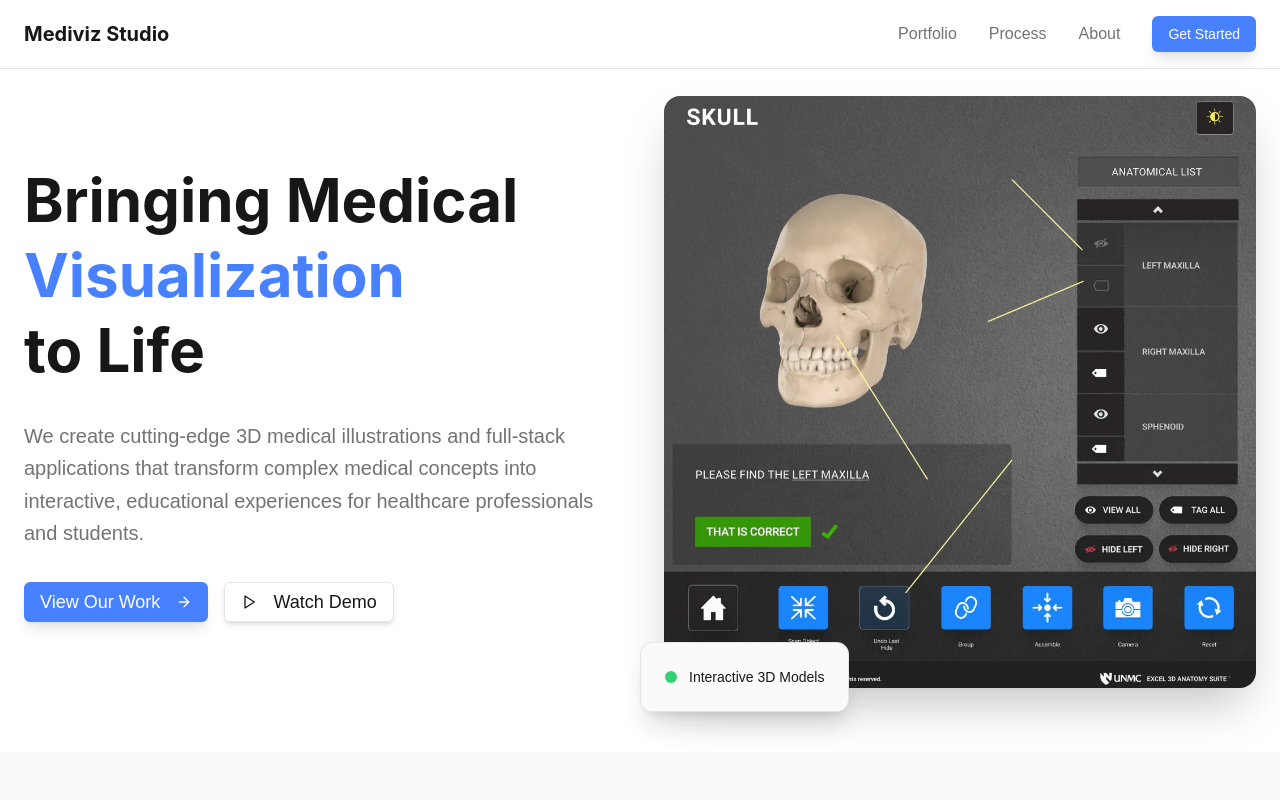
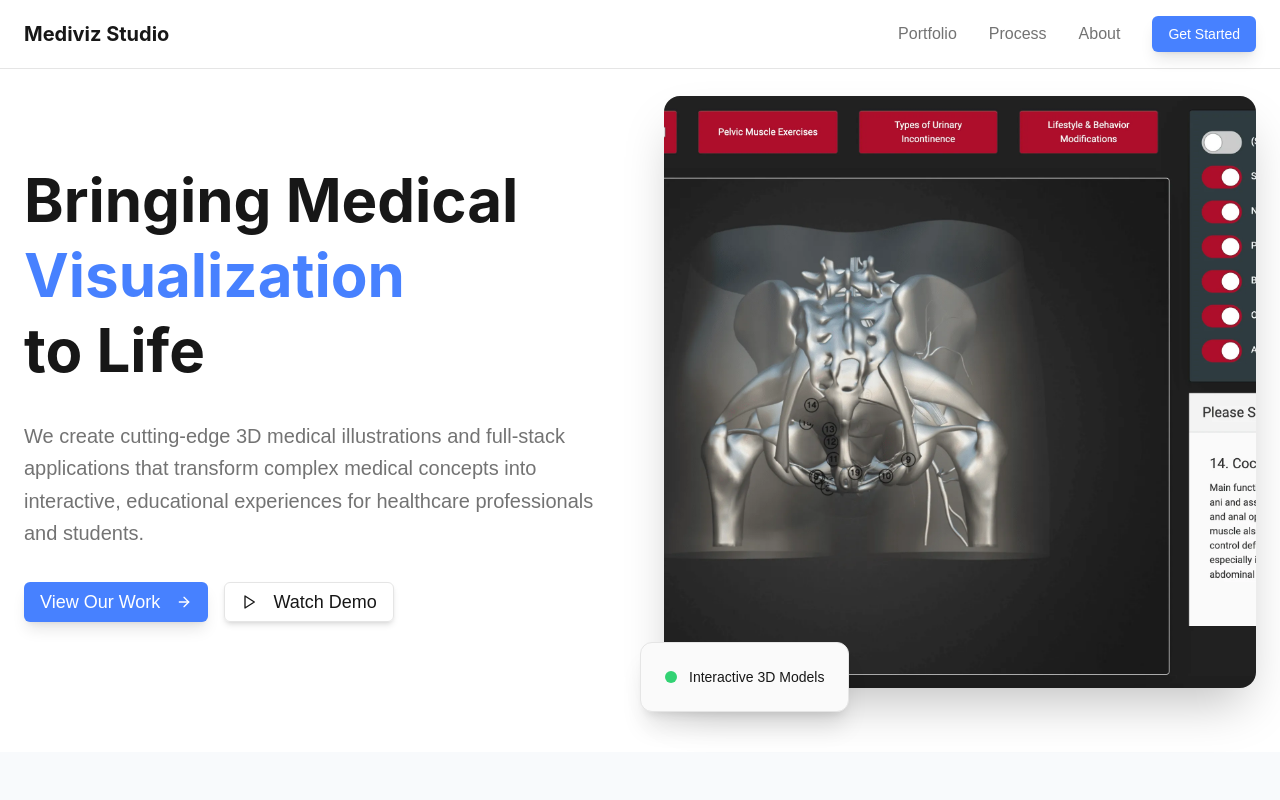
Before and after one commit to 8pathcreative/mediviz-portfolio-v2, a Next.js app: page / in a window 1280 px wide. Shown: the top 800 px of the page. Built offline with nearby package versions, Linux system fonts and the light colour scheme; a web font is replaced by a local one.

Commit message:
hero image change

```diff
--- a/components/hero.tsx
+++ b/components/hero.tsx
@@ -35,7 +35,7 @@ export function Hero() {
           <div className="relative">
             <div className="aspect-square rounded-2xl overflow-hidden bg-muted shadow-2xl">
               <Image
-                src="/anatomy-suite-zspace-webp.webp"
+                src="/pelvic-floor-webp-2.webp"
                 alt="Interactive 3D medical visualization showing detailed human anatomy with educational overlays"
                 width={600}
                 height={600}
```
Also changed, not shown: public/pelvic-floor-webp-2.webp (added).
